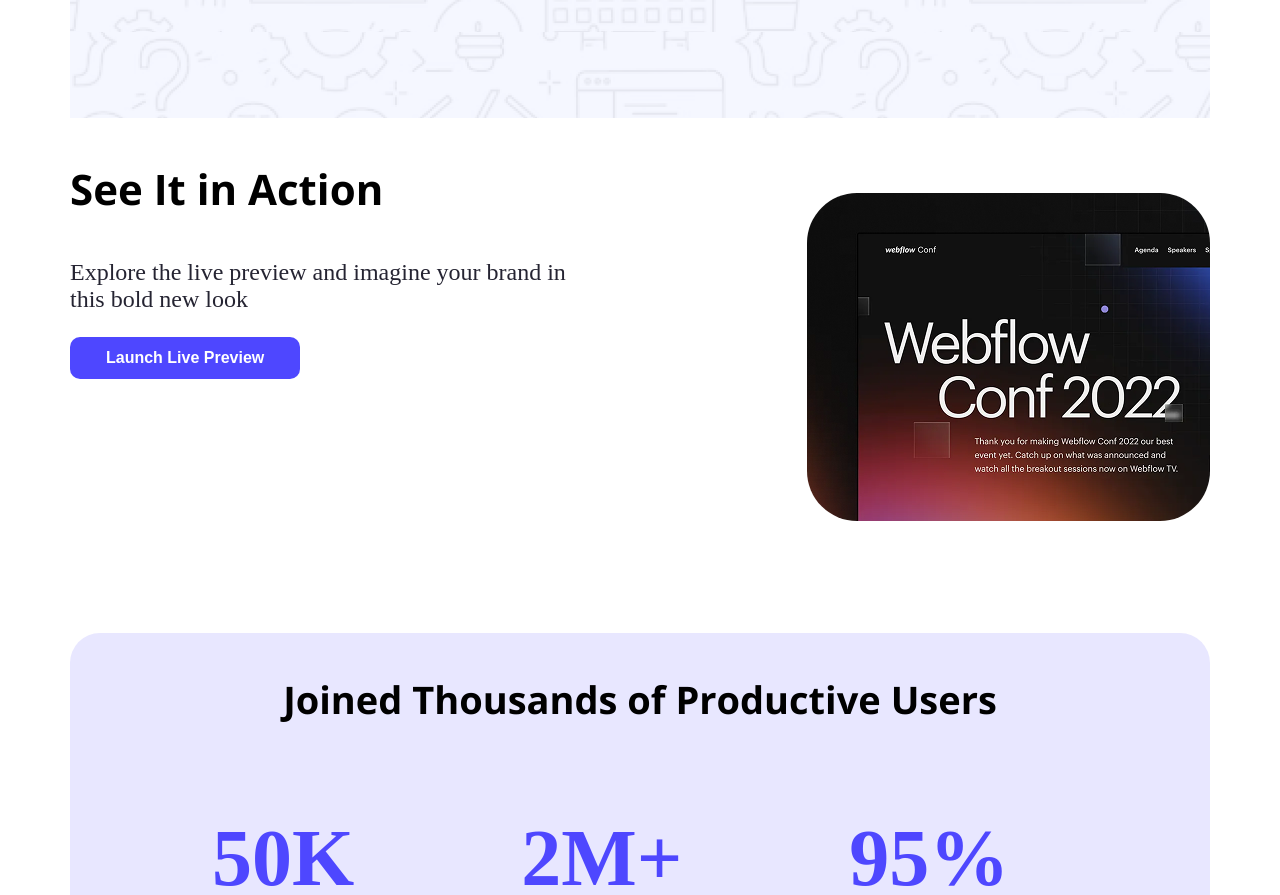
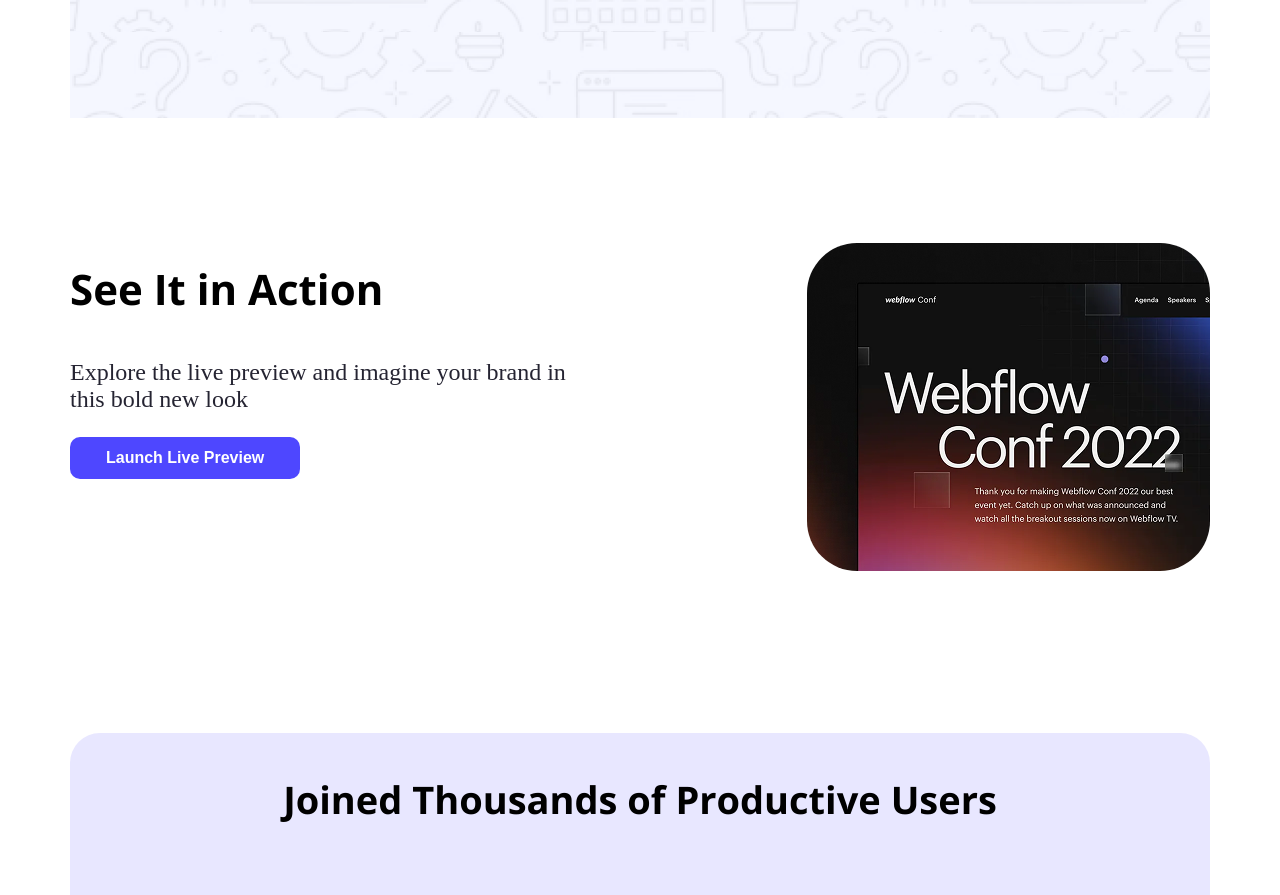
Before and after one commit to juhairsaiam/assignment-01, a plain HTML site: page index.html in a window 1280 px wide. Shown: the part 628-1523 px from the top of the page. Drawn offline with nearby package versions, Linux system fonts and the light colour scheme.

Commit message:
promise this is the final project

```diff
--- a/index.html
+++ b/index.html
@@ -13,7 +13,7 @@
     <title>assignment_01</title>
     <link rel="stylesheet" href="styles/assignment_01.css">
 </head>
-<body>
+<body class="body">
 
     <header class="common-class">
         <section class="banner-section">
--- a/styles/assignment_01.css
+++ b/styles/assignment_01.css
@@ -32,6 +32,10 @@
     background-color: blanchedalmond;
 }
 
+/* body background color */
+.body{
+    background-color: rgba(255, 255, 255, 0.162);
+}
 /* nav style */
 nav{
     display: flex;
@@ -90,6 +94,10 @@ nav{
     align-items: center;
     justify-content: space-between;
     /* margin: 115px ; */
+}
+.action-details{
+     align-items: center;
+     margin-top: 100px;
 }
 .action-details-h5{
     font-size:  24px;
```
